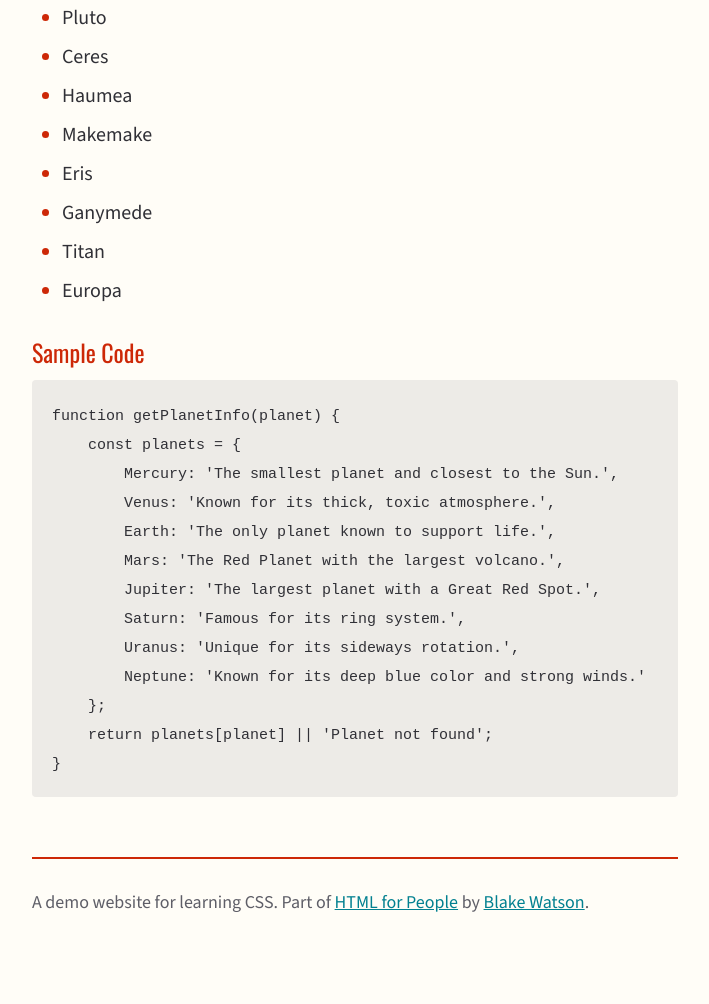
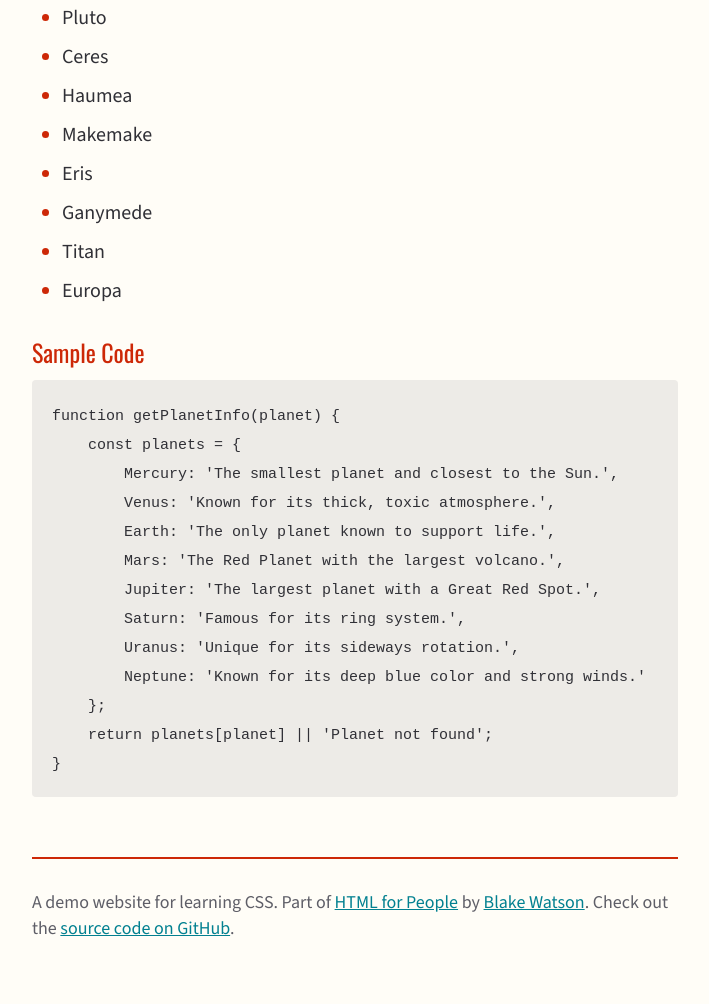
Before and after one commit to blakewatson/css-basics, a plain HTML site: page index.html in a window 1280 px wide. Shown: the part 2356-3360 px from the top of the page, without its empty margins (285-994 px from the left). Before the commit the page ends 3339 px from the top, so only its background shows below. Drawn offline with nearby package versions, Linux system fonts and the light colour scheme.

Commit message:
add github link to footer

```diff
--- a/index.html
+++ b/index.html
@@ -127,7 +127,7 @@
 
     <footer>
       <p>
-        A demo website for learning CSS. Part of <a href="https://htmlforpeople.com/">HTML for People</a> by <a href="https://blakewatson.com/">Blake Watson</a>.
+        A demo website for learning CSS. Part of <a href="https://htmlforpeople.com/">HTML for People</a> by <a href="https://blakewatson.com/">Blake Watson</a>. Check out the <a href="https://github.com/blakewatson/css-basics">source code on GitHub</a>.
       </p>
   </body>
 </html>
```
